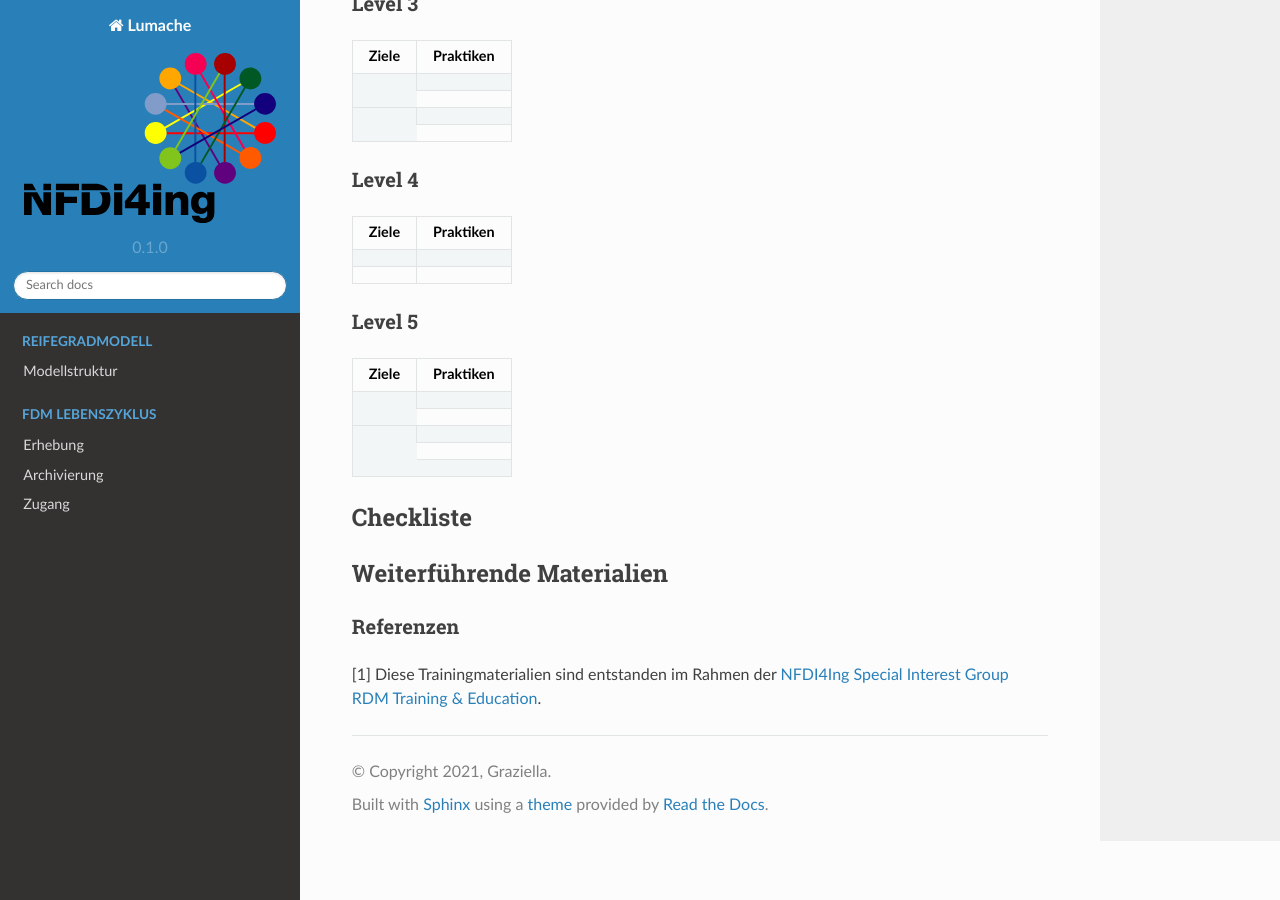
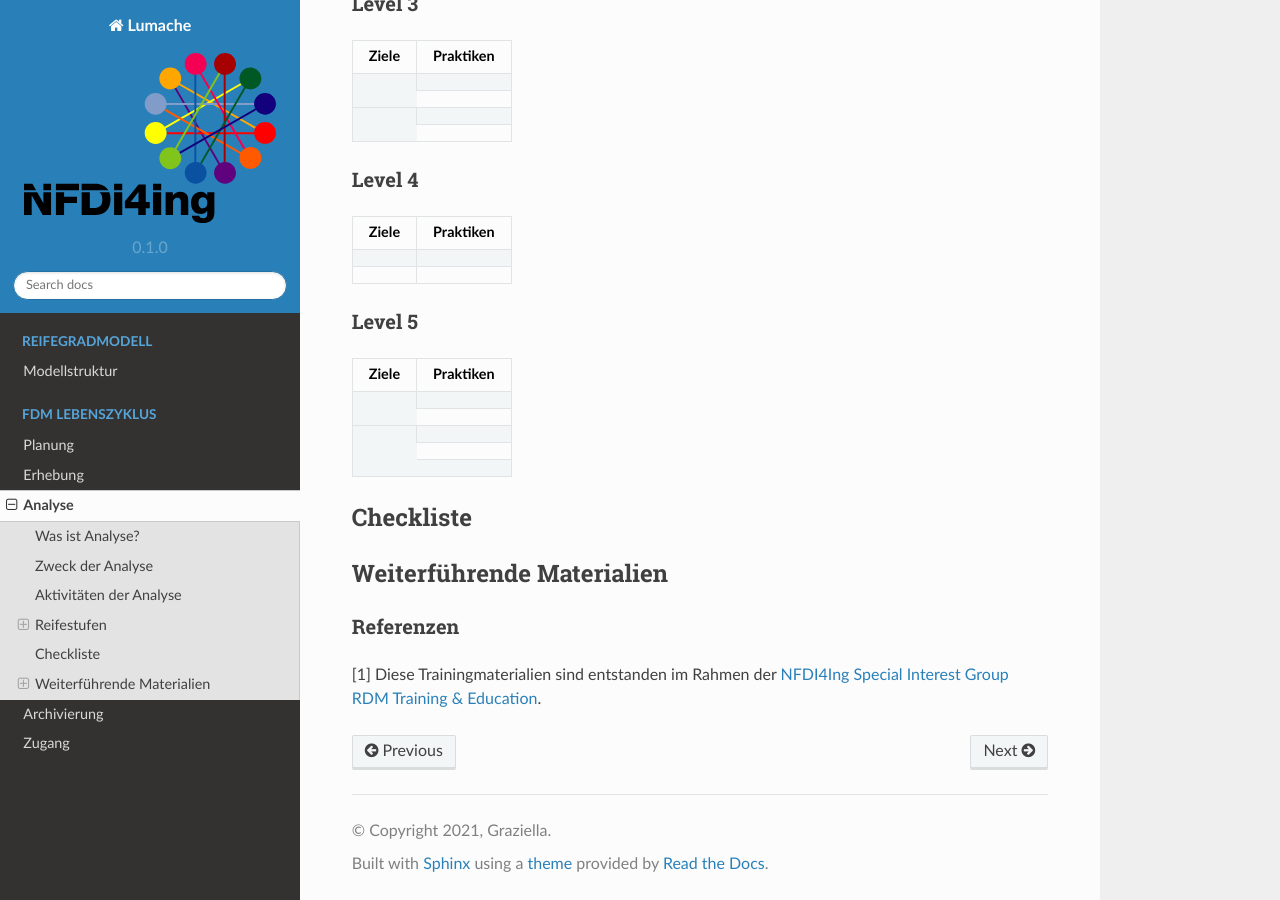
Before and after one commit to LUHMW/MaturityModelsNFDI4Ing, a Sphinx documentation site: the page built from docs/source/Analyse.rst, in a window 1280 px wide and 900 px high, scrolled down 1153 px. Built offline with Sphinx 7.4.7 and the Read the Docs theme 2.0.0, drawn with Linux system fonts in a browser that asks for light colours; pages that are not in the unit, such as notebooks, are missing from menus.

Commit message:
Update index.rst

```diff
--- a/docs/source/index.rst
+++ b/docs/source/index.rst
@@ -37,9 +37,9 @@ Prozessbereiche des Forschungsdatenmanagements im Forschungsprozess
    :caption: FDM Lebenszyklus
    :hidden:
 
-   planung
+   Planung
    Erhebung
-   analyse
+   Analyse
    Archivierung
    Zugang
 
```
